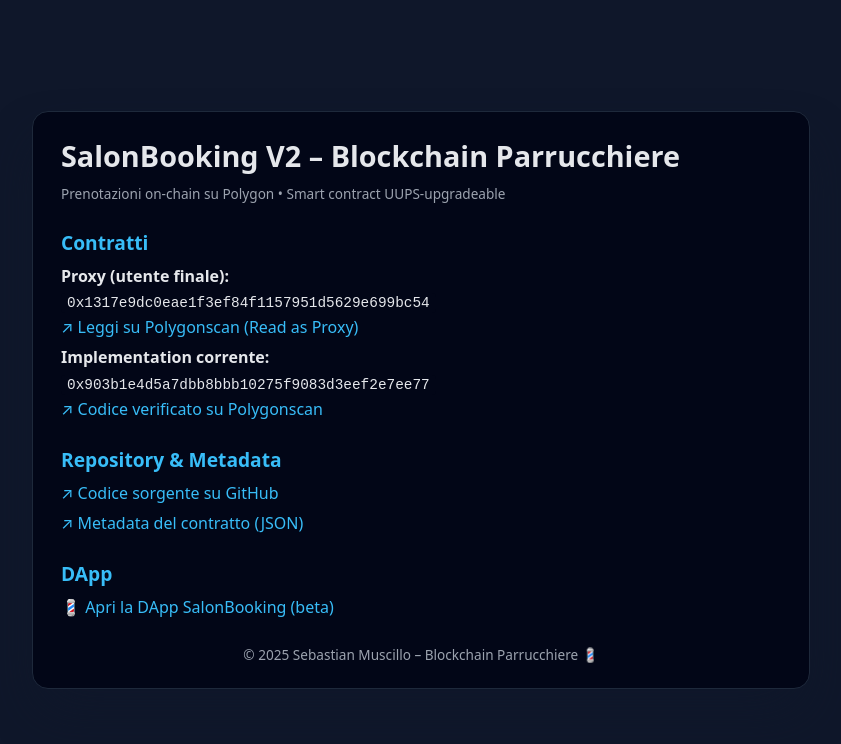
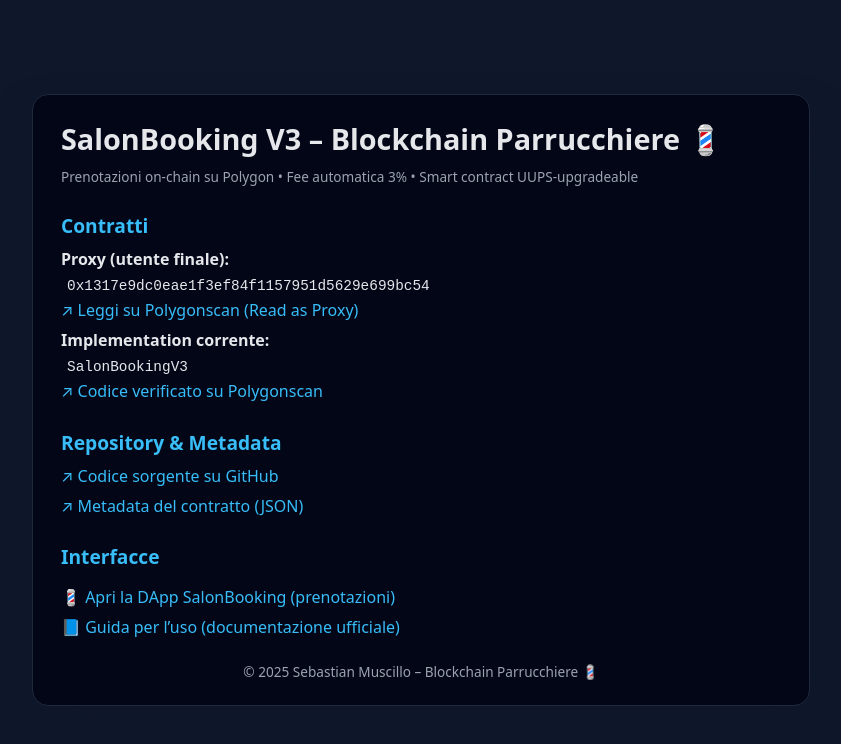
Before and after one commit to Sebadevel/blockchain_parrucchiere_hardhat, a website: page docs/index.html in a window 1280 px wide. Shown: the whole page, without its empty margins (219-1060 px from the left). Drawn offline with Linux system fonts and the light colour scheme.

Commit message:
Add link to usage guide on homepage

```diff
--- a/docs/index.html
+++ b/docs/index.html
@@ -2,7 +2,7 @@
 <html lang="it">
 <head>
   <meta charset="UTF-8" />
-  <title>SalonBooking V2 – Blockchain Parrucchiere</title>
+  <title>SalonBooking V3 – Blockchain Parrucchiere 💈</title>
   <meta name="viewport" content="width=device-width, initial-scale=1" />
   <style>
     body {
@@ -63,12 +63,20 @@
       color: #9ca3af;
       text-align: center;
     }
+    .links {
+      margin-top: 1rem;
+      display: flex;
+      flex-direction: column;
+      gap: 8px;
+    }
   </style>
 </head>
 <body>
   <div class="card">
-    <h1>SalonBooking V2 – Blockchain Parrucchiere</h1>
-    <p class="small">Prenotazioni on-chain su Polygon • Smart contract UUPS-upgradeable</p>
+    <h1>SalonBooking V3 – Blockchain Parrucchiere 💈</h1>
+    <p class="small">
+      Prenotazioni on-chain su Polygon • Fee automatica 3% • Smart contract UUPS-upgradeable
+    </p>
 
     <h2>Contratti</h2>
     <p>
@@ -80,7 +88,7 @@
     </p>
     <p>
       <strong>Implementation corrente:</strong><br />
-      <code>0x903b1e4d5a7dbb8bbb10275f9083d3eef2e7ee77</code><br />
+      <code>SalonBookingV3</code><br />
       <a href="https://polygonscan.com/address/0x903b1e4d5a7dbb8bbb10275f9083d3eef2e7ee77#code" target="_blank">
         ↗ Codice verificato su Polygonscan
       </a>
@@ -98,12 +106,11 @@
       </a>
     </p>
 
-    <h2>DApp</h2>
-    <p>
-      <a href="./app.html">
-        💈 Apri la DApp SalonBooking (beta)
-      </a>
-    </p>
+    <h2>Interfacce</h2>
+    <div class="links">
+      <a href="./app.html">💈 Apri la DApp SalonBooking (prenotazioni)</a>
+      <a href="./usage.html">📘 Guida per l’uso (documentazione ufficiale)</a>
+    </div>
 
     <footer>
       © 2025 Sebastian Muscillo – Blockchain Parrucchiere 💈
```
